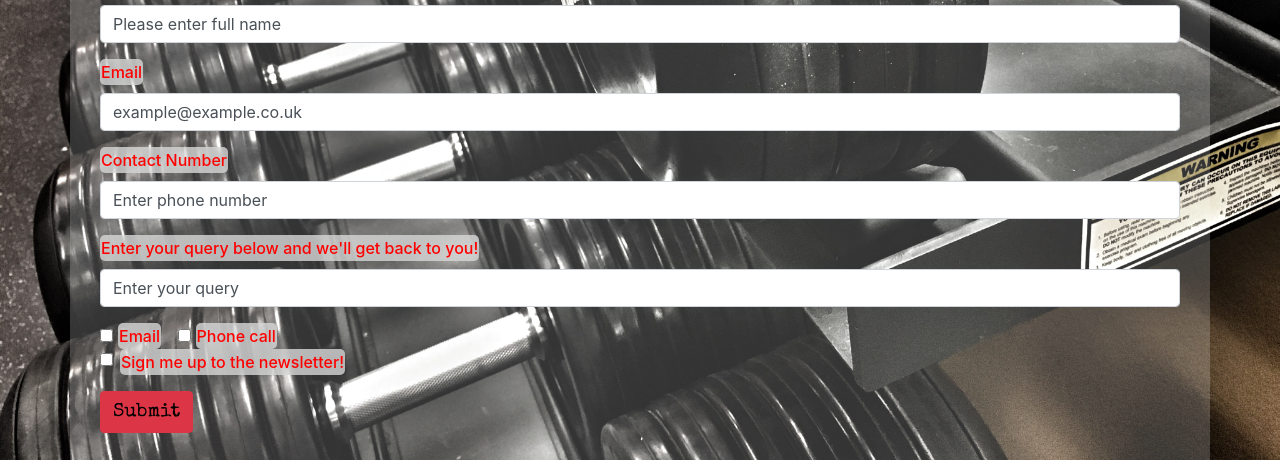
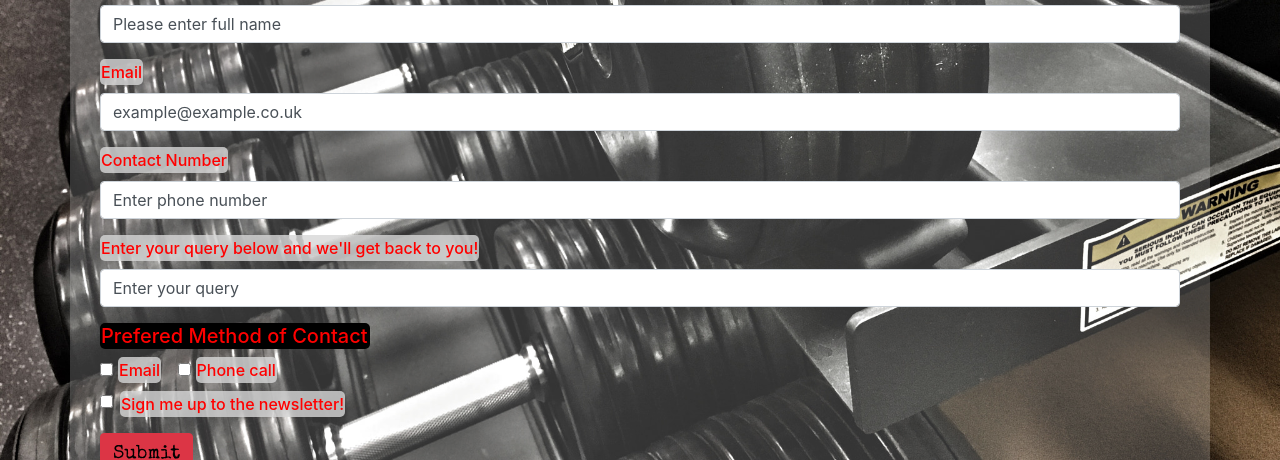
Before and after one commit to Code-Institute-Submissions/Milestone-Project-One-18, a plain HTML site: page contact.html in a window 1280 px wide. Shown: the part 167-627 px from the top of the page. Drawn offline with nearby package versions, Linux system fonts and the light colour scheme.

Commit message:
Added missing contact-method h5 element on contact.html page

```diff
--- a/contact.html
+++ b/contact.html
@@ -61,6 +61,7 @@
                 <input type="text" class="form-control" id="query" value="Enter your query">
             </div>
         <!--Radio buttons-->
+            <h5 class="contact-method">Prefered Method of Contact</h5>
             <div class="form-check form-check-inline">
                 <input class="form-check-input" type="checkbox" id="emailcheckbox" value="email">
                 <label class="form-check-label" for="emailcheckbox">Email</label>
@@ -70,7 +71,7 @@
                 <label class="form-check-label" for="phonecheckbox">Phone call</label>
             </div>
         <!--Check box-->
-            <div class="form-group form-check">
+            <div class="form-group form-check mt-2">
                 <input type="checkbox" class="form-check-input" id="newsletter">
                 <label class="form-check-label" for="newsletter">Sign me up to the newsletter!</label>
             </div>
--- a/css/style.css
+++ b/css/style.css
@@ -221,7 +221,14 @@ article hr {
     border-radius: 5px;
 }
 
-
+.contact-method {
+    font-weight: 500;
+    color: red;
+    background-color: black;
+    padding: 1px;
+    border-radius: 5px;
+    width: 25%;
+}
 
 /*----------------------------------------------Footer*/
 
```
Also changed, not shown: index.html (+1 -1 lines).
